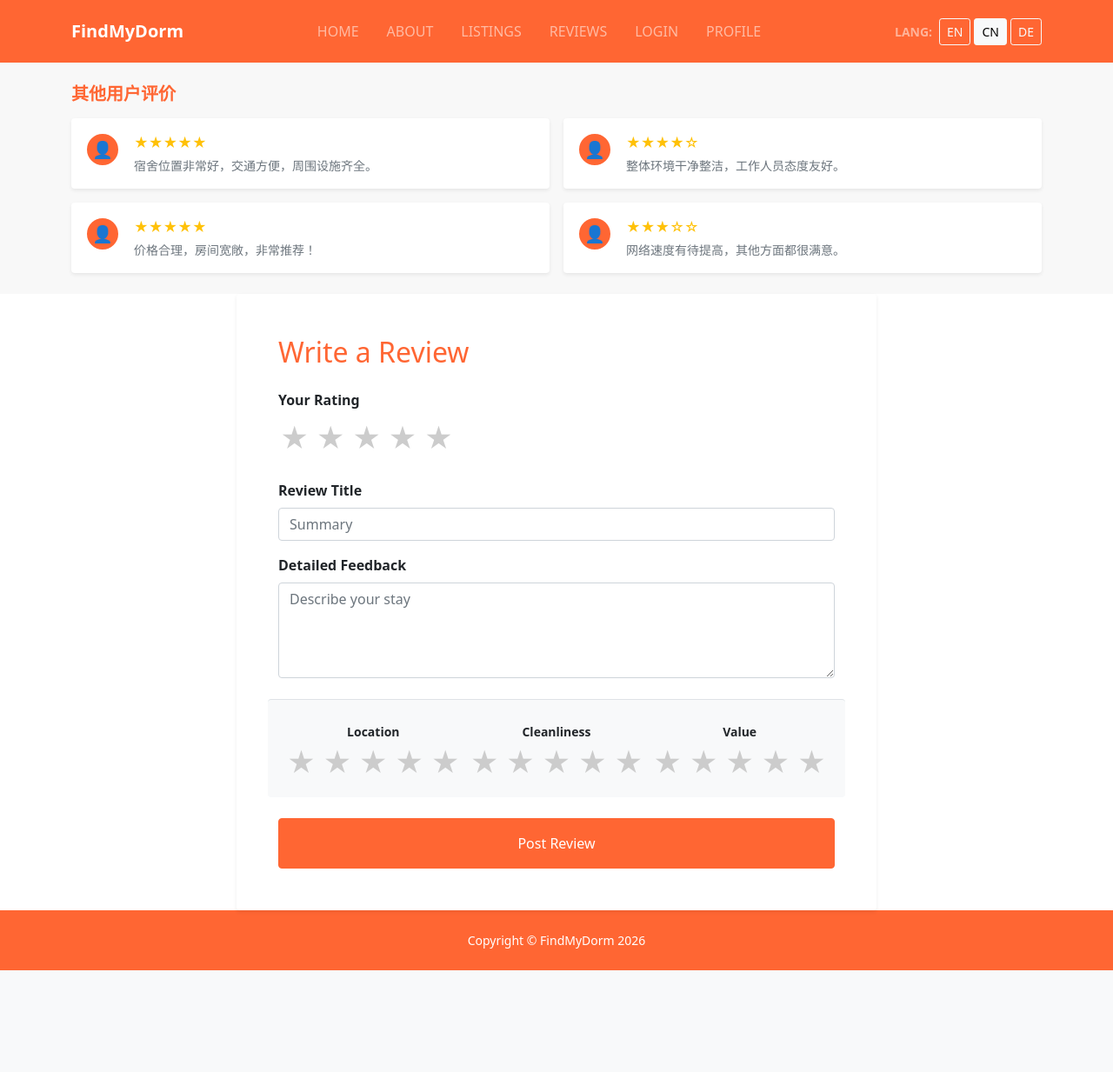
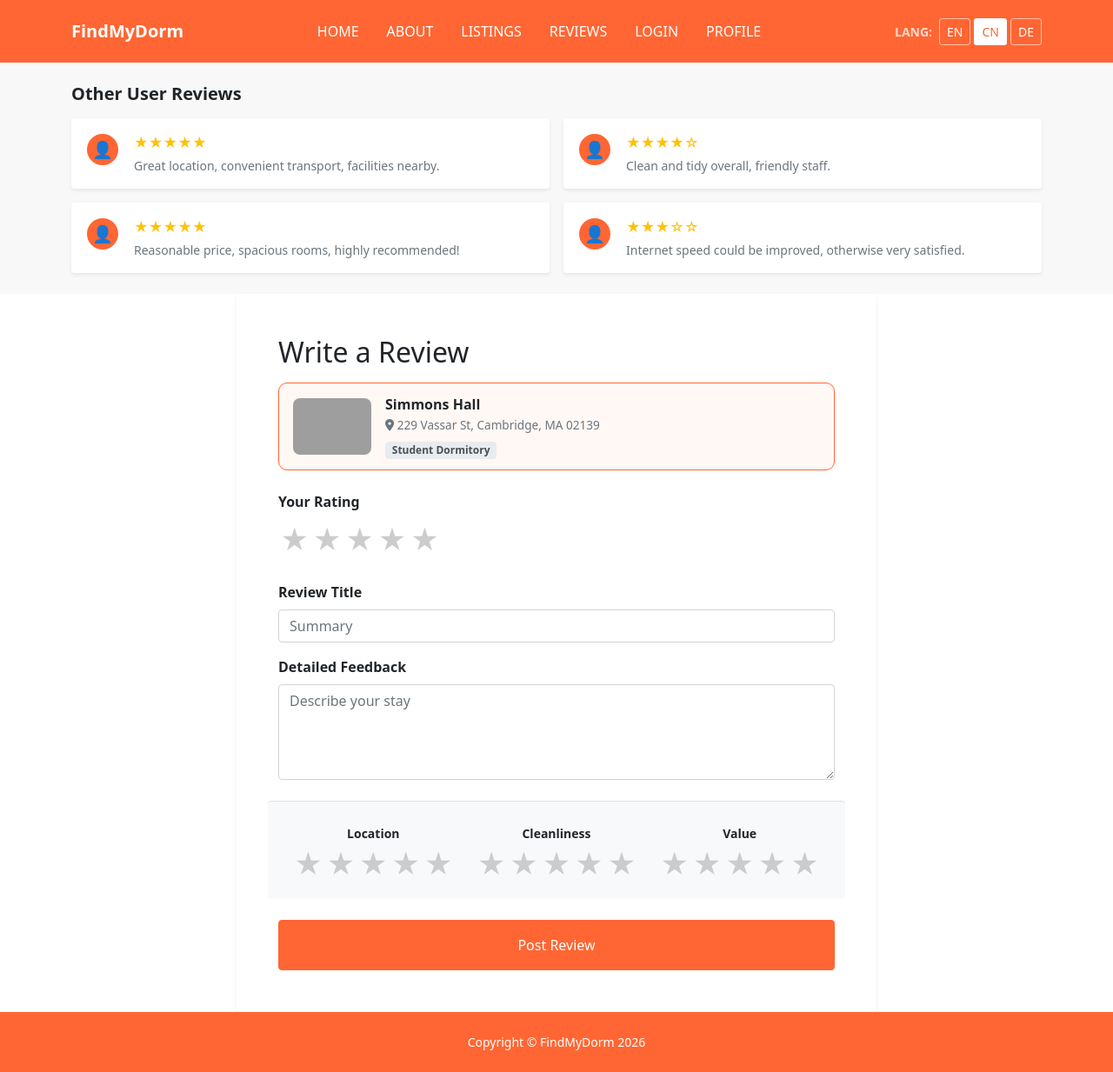
Before and after one commit to Parva-Shahh/FindmyDorm, a Flask app: page /review in a window 1280 px wide. Shown: the whole page at 87% size. Before the commit the page ends 1116 px from the top, so only its background shows below. Run offline with Flask 3, Linux system fonts and the light colour scheme; the visitor is signed in with stand-in values (Sample User, id 1); some libraries are stand-ins or nearby versions; grey boxes are pictures that could not be loaded.

Commit message:
Latest version of FindmyDorm website

```diff
--- a/app/static/css/chinese-styles.css
+++ /dev/null
@@ -1,78 +0,0 @@
-/**
- * FILE: chinese-styles.css
- * AUTHOR: Garreth (C24451694)
- */
-
-/* ===== NAVBAR & FOOTER ===== */
-[data-lang="zh"] #mainNav {
-    background-color: #ff6633 !important;
-}
-
-[data-lang="zh"] #mainFooter {
-    background-color: #ff6633 !important;
-    color: #ffffff !important;
-}
-
-/* ===== HEADINGS ===== */
-[data-lang="zh"] .section-heading,
-[data-lang="zh"] .section-heading-lower,
-[data-lang="zh"] h2,
-[data-lang="zh"] h5.fw-bold {
-    color: #ff6633 !important;
-}
-
-/* ===== STARS ===== */
-[data-lang="zh"] .star-rating input:checked ~ label,
-[data-lang="zh"] .star-rating label:hover,
-[data-lang="zh"] .star-rating label:hover ~ label {
-    color: #ff6633 !important;
-}
-
-/* ===== BUTTONS ===== */
-[data-lang="zh"] .btn-primary {
-    background-color: #ff6633 !important;
-    border-color: #ff6633 !important;
-}
-
-/* ===== BACKGROUNDS — white ===== */
-[data-lang="zh"] .bg-faded,
-[data-lang="zh"] .cta-inner {
-    background-color: #ffffff !important;
-    color: #212529 !important;
-}
-
-/* ===== SOCIAL PROOF BOX ===== */
-[data-lang="zh"] .social-proof-box {
-    background-color: #fff3ee;
-    border: 1px solid #ff6633;
-    border-radius: 12px;
-    box-shadow: 0 4px 15px rgba(255, 102, 51, 0.2);
-    display: block !important;
-}
-
-/* ===== LOGIN: social proof bar ===== */
-[data-lang="zh"] .zh-social-proof {
-    background-color: #fff3ee;
-    border: 1px solid #ff6633;
-    border-radius: 10px;
-}
-
-[data-lang="zh"] .zh-avatar {
-    width: 36px;
-    height: 36px;
-    background: #ff6633;
-    border-radius: 50%;
-    display: flex;
-    align-items: center;
-    justify-content: center;
-    font-size: 1rem;
-    margin-right: -8px;
-    border: 2px solid white;
-}
-
-[data-lang="zh"] .zh-avatar.flex-shrink-0 {
-    width: 40px;
-    height: 40px;
-    margin-right: 0;
-    font-size: 1.2rem;
-}
--- a/app/static/css/common-styles.css
+++ /dev/null
@@ -1,47 +0,0 @@
-/**
- * FILE: common-styles.css
- * AUTHOR: Garreth (C24451694)
- */
-
-/* =============================================
-   STAR RATING SYSTEM
-============================================= */
-.star-rating {
-    display: flex;
-    flex-direction: row-reverse;
-    justify-content: flex-end;
-    gap: 0.25rem;
-}
-
-.star-rating input { display: none; }
-
-.star-rating label {
-    font-size: 2.25rem;
-    color: #d9d9d9;
-    cursor: pointer;
-    transition: color 0.2s ease-in-out;
-}
-
-/* =============================================
-   LOGIN FOOTER TEXT
-============================================= */
-.login-footer-text {
-    color: #6c757d;
-}
-
-.login-footer-text a {
-    color: #0d6efd;
-    text-decoration: none;
-    font-weight: bold;
-}
-
-.login-footer-text a:hover {
-    text-decoration: underline;
-}
-
-/* =============================================
-   DEFAULT NAVBAR (English)
-============================================= */
-#mainNav {
-    background-color: rgba(47, 23, 15, 0.9);
-}
--- /dev/null
+++ b/app/static/css/components-styles.css
@@ -0,0 +1,23 @@
+/* Sticky Footer Logic */
+html, body { height: 100%; }
+body { display: flex; flex-direction: column; min-height: 100vh; }
+main.flex-grow-1 { flex: 1 0 auto; }
+footer { flex-shrink: 0; }
+
+/* Star Rating System */
+.star-rating label { font-size: 2.25rem; color: #d9d9d9; cursor: pointer; transition: color 0.2s; }
+
+/* Default Star Color (Yellow) */
+.star-rating input:checked ~ label,
+.star-rating label:hover,
+.star-rating label:hover ~ label { color: #ffca08 !important; }
+
+/* Chinese Star Color (Orange) */
+[data-lang="zh"] .star-rating input:checked ~ label,
+[data-lang="zh"] .star-rating label:hover,
+[data-lang="zh"] .star-rating label:hover ~ label { color: #ff6633 !important; }
+
+/* German Star Color (Black) */
+[data-lang="de"] .star-rating input:checked ~ label,
+[data-lang="de"] .star-rating label:hover,
+[data-lang="de"] .star-rating label:hover ~ label { color: #212529 !important; }
--- /dev/null
+++ b/app/static/css/nav-footer-styles.css
@@ -0,0 +1,43 @@
+/**
+ * GLOBAL LAYOUT: Navigation & Footer
+ */
+
+/* ===== DEFAULT (English/White) ===== */
+#mainNav { background-color: #ffffff !important; border-bottom: 1px solid #dee2e6; }
+#mainNav .nav-link { color: #212529 !important; }
+#mainNav .navbar-brand { color: #0d6efd !important; }
+#mainNav .btn-outline-light { color: #212529 !important; border-color: #dee2e6 !important; }
+#mainNav .btn-outline-light.active { background-color: #0d6efd !important; color: #ffffff !important; }
+#mainFooter { background-color: #f8f9fa; color: #6c757d; border-top: 1px solid #dee2e6; }
+
+/* ===== CHINESE THEME (Orange) ===== */
+[data-lang="zh"] #mainNav { background-color: #ff6633 !important; border: none !important; }
+[data-lang="zh"] #mainNav .nav-link, [data-lang="zh"] #mainNav .navbar-brand { color: #ffffff !important; }
+[data-lang="zh"] #mainNav .btn-outline-light.active { background-color: #ffffff !important; color: #ff6633 !important; }
+[data-lang="zh"] #mainFooter { background-color: #ff6633 !important; color: #ffffff !important; border: none !important; }
+
+/* ===== GERMAN THEME (Black/Dark) ===== */
+[data-lang="de"] #mainNav { background-color: #212529 !important; border: none !important; }
+[data-lang="de"] #mainNav .nav-link, [data-lang="de"] #mainNav .navbar-brand { color: #ffffff !important; }
+[data-lang="de"] #mainNav .btn-outline-light.active { background-color: #ffffff !important; color: #212529 !important; }
+[data-lang="de"] #mainFooter { background-color: #212529 !important; color: #adb5bd !important; border: none !important; }
+
+/* ===== CHINESE: LANG label and inactive buttons white ===== */
+[data-lang="zh"] #mainNav .text-white-50 {
+    color: rgba(255, 255, 255, 0.75) !important;
+}
+
+[data-lang="zh"] #mainNav .btn-outline-light {
+    color: #ffffff !important;
+    border-color: rgba(255, 255, 255, 0.6) !important;
+}
+
+/* ===== GERMAN: LANG label and inactive buttons white ===== */
+[data-lang="de"] #mainNav .text-white-50 {
+    color: rgba(255, 255, 255, 0.75) !important;
+}
+
+[data-lang="de"] #mainNav .btn-outline-light {
+    color: #ffffff !important;
+    border-color: rgba(255, 255, 255, 0.6) !important;
+}
--- /dev/null
+++ b/app/static/css/review-styles.css
@@ -0,0 +1,118 @@
+/**
+ * FILE: review-styles.css
+ * AUTHOR: Garreth (C24451694)
+ */
+
+#germanChecklist li {
+    font-size: 1.1rem;
+    margin-bottom: 12px;
+    display: flex;
+    align-items: center;
+}
+
+/* Override Bootstrap blue border on checklist card */
+[data-lang="de"] .card.border-primary,
+[data-lang="de"] .card.shadow.border-primary {
+    border-color: #212529 !important;
+    border-width: 2px !important;
+}
+
+/* Override Bootstrap blue text on checklist heading */
+[data-lang="de"] .text-primary,
+[data-lang="de"] h5.text-primary,
+[data-lang="de"] .fw-bold.text-primary {
+    color: #212529 !important;
+}
+
+/* Checklist success state — black not green */
+[data-lang="de"] .text-success,
+[data-lang="de"] #germanChecklist .text-success {
+    color: #212529 !important;
+}
+
+[data-lang="de"] #germanChecklist .fw-bold {
+    color: #212529 !important;
+}
+
+/* Button overrides */
+[data-lang="de"] .btn-primary {
+    background-color: #212529 !important;
+    border-color: #212529 !important;
+    color: #ffffff !important;
+}
+
+[data-lang="zh"] .btn-primary {
+    background-color: #ff6633 !important;
+    border-color: #ff6633 !important;
+    color: #ffffff !important;
+}
+
+/* Chinese other reviews panel avatar */
+[data-lang="zh"] .zh-avatar.flex-shrink-0 {
+    width: 40px;
+    height: 40px;
+    background: #ff6633;
+    border-radius: 50%;
+    display: flex;
+    align-items: center;
+    justify-content: center;
+    font-size: 1.2rem;
+    border: 2px solid white;
+    flex-shrink: 0;
+    margin-right: 0;
+}
+
+/* ===== PROPERTY PREVIEW ===== */
+.property-preview {
+    display: flex;
+    align-items: center;
+    gap: 16px;
+    background: #f8f9fa;
+    border-radius: 10px;
+    padding: 12px 16px;
+    margin-bottom: 24px;
+    border: 1px solid #dee2e6;
+}
+
+.property-preview img {
+    width: 90px;
+    height: 65px;
+    object-fit: cover;
+    border-radius: 8px;
+    flex-shrink: 0;
+}
+
+.property-preview .property-info .property-name {
+    font-weight: 700;
+    font-size: 1rem;
+    margin-bottom: 2px;
+}
+
+.property-preview .property-info .property-location {
+    font-size: 0.85rem;
+    color: #6c757d;
+}
+
+.property-preview .property-info .property-location i {
+    color: #6c757d;
+    margin-right: 4px;
+}
+
+/* German property preview */
+[data-lang="de"] .property-preview {
+    border-color: #212529;
+}
+
+[data-lang="de"] .property-preview .property-info .property-location i {
+    color: #212529;
+}
+
+/* Chinese property preview */
+[data-lang="zh"] .property-preview {
+    border-color: #ff6633;
+    background: #fff8f5;
+}
+
+[data-lang="zh"] .property-preview .property-info .property-location i {
+    color: #ff6633;
+}
--- a/app/templates/base.html
+++ b/app/templates/base.html
@@ -9,15 +9,7 @@
         <script src="https://use.fontawesome.com/releases/v6.1.0/js/all.js" crossorigin="anonymous"></script>
         <link href="https://fonts.googleapis.com/css?family=Raleway:100,400,700|Lora:400,700" rel="stylesheet" />
 
-        <link href="{{ url_for('static', filename='css/styles.css') }}" rel="stylesheet" />
-        <link href="{{ url_for('static', filename='css/common-styles.css') }}" rel="stylesheet" />
-
-        <!-- Load language CSS globally so theming applies on every page -->
-        {% if session.get('language') == 'zh' %}
-            <link href="{{ url_for('static', filename='css/chinese-styles.css') }}" rel="stylesheet" />
-        {% elif session.get('language') == 'de' %}
-            <link href="{{ url_for('static', filename='css/german-styles.css') }}" rel="stylesheet" />
-        {% endif %}
+        <link href="{{ url_for('static', filename='css/nav-footer-styles.css') }}" rel="stylesheet" />
 
         {% block extra_css %}{% endblock %}
     </head>
@@ -25,7 +17,6 @@
     <body>
         <nav class="navbar navbar-expand-lg navbar-dark py-lg-3" id="mainNav">
             <div class="container">
-                <!-- Logo left -->
                 <a class="navbar-brand fw-bold" href="{{ url_for('index') }}">FindMyDorm</a>
 
                 <button class="navbar-toggler" type="button" data-bs-toggle="collapse" data-bs-target="#navContent">
@@ -33,17 +24,15 @@
                 </button>
 
                 <div class="collapse navbar-collapse" id="navContent">
-                    <!-- Links centered -->
                     <ul class="navbar-nav mx-auto">
-                        <li class="nav-item px-lg-2"><a class="nav-link text-uppercase" href="{{ url_for('index') }}">Home</a></li>
-                        <li class="nav-item px-lg-2"><a class="nav-link text-uppercase" href="{{ url_for('about') }}">About</a></li>
-                        <li class="nav-item px-lg-2"><a class="nav-link text-uppercase" href="{{ url_for('listings') }}">Listings</a></li>
-                        <li class="nav-item px-lg-2"><a class="nav-link text-uppercase" href="{{ url_for('review') }}">Reviews</a></li>
-                        <li class="nav-item px-lg-2"><a class="nav-link text-uppercase" href="{{ url_for('login') }}">Login</a></li>
-                        <li class="nav-item px-lg-2"><a class="nav-link text-uppercase" href="{{ url_for('profile') }}">Profile</a></li>
+                        <li class="nav-item px-lg-2"><a class="nav-link text-uppercase" href="{{ url_for('index') }}">{{ _('Home') }}</a></li>
+                        <li class="nav-item px-lg-2"><a class="nav-link text-uppercase" href="{{ url_for('about') }}">{{ _('About') }}</a></li>
+                        <li class="nav-item px-lg-2"><a class="nav-link text-uppercase" href="{{ url_for('listings') }}">{{ _('Listings') }}</a></li>
+                        <li class="nav-item px-lg-2"><a class="nav-link text-uppercase" href="{{ url_for('review') }}">{{ _('Reviews') }}</a></li>
+                        <li class="nav-item px-lg-2"><a class="nav-link text-uppercase" href="{{ url_for('login') }}">{{ _('Login') }}</a></li>
+                        <li class="nav-item px-lg-2"><a class="nav-link text-uppercase" href="{{ url_for('profile') }}">{{ _('Profile') }}</a></li>
                     </ul>
 
-                    <!-- Language switcher far right -->
                     <div class="d-flex align-items-center gap-1 ms-lg-3 mt-3 mt-lg-0">
                         <span class="text-white-50 small me-1 fw-bold">LANG:</span>
                         <a href="{{ url_for('set_language', lang_code='en') }}"
@@ -57,11 +46,13 @@
             </div>
         </nav>
 
-        {% block main %}{% endblock %}
+        <main class="flex-grow-1">
+            {% block main %}{% endblock %}
+        </main>
 
         <footer class="footer text-faded text-center py-4" id="mainFooter">
             <div class="container">
-                <p class="m-0 small">Copyright &copy; FindMyDorm 2026</p>
+                <p class="m-0 small">{{ _('Copyright') }} &copy; FindMyDorm 2026</p>
             </div>
         </footer>
 
--- a/app/templates/review.html
+++ b/app/templates/review.html
@@ -2,7 +2,14 @@
 
 {% block extra_css %}
     <link rel="stylesheet" href="https://cdnjs.cloudflare.com/ajax/libs/font-awesome/6.4.0/css/all.min.css">
-    <link href="{{ url_for('static', filename='css/common-styles.css') }}" rel="stylesheet" />
+    <link href="{{ url_for('static', filename='css/components-styles.css') }}" rel="stylesheet" />
+    <link href="{{ url_for('static', filename='css/review-styles.css') }}" rel="stylesheet" />
+
+    {% if session.get('language') == 'zh' %}
+        <link href="{{ url_for('static', filename='css/chinese-styles.css') }}" rel="stylesheet" />
+    {% elif session.get('language') == 'de' %}
+        <link href="{{ url_for('static', filename='css/german-styles.css') }}" rel="stylesheet" />
+    {% endif %}
 
     <style>
         .star-rating {
@@ -10,11 +17,7 @@
             flex-direction: row-reverse;
             justify-content: flex-end;
         }
-
-        .star-rating input {
-            display: none;
-        }
-
+        .star-rating input { display: none; }
         .star-rating label {
             color: #ccc !important;
             cursor: pointer;
@@ -22,16 +25,13 @@
             transition: color 0.2s;
             margin: 0 2px;
         }
-
         .star-rating input:checked ~ label,
         .star-rating label:hover,
         .star-rating label:hover ~ label {
             color: #ffca08 !important;
         }
-
         .text-success { color: #198754 !important; }
         .fw-bold { font-weight: 700 !important; }
-
         #germanChecklist li {
             font-size: 1.1rem;
             margin-bottom: 12px;
@@ -39,7 +39,6 @@
             align-items: center;
             transition: all 0.3s ease;
         }
-
         .justify-content-center {
             justify-content: center !important;
             flex-direction: row-reverse !important;
@@ -53,14 +52,14 @@
 <!-- ========== CHINESE: Other Reviews panel ========== -->
 <section class="py-4" style="background:#f8f8f8;">
     <div class="container">
-        <h5 class="fw-bold mb-3">其他用户评价</h5>
+        <h5 class="fw-bold mb-3">{{ _('Other User Reviews') }}</h5>
         <div class="row g-3">
             <div class="col-md-6">
                 <div class="d-flex align-items-start gap-3 bg-white p-3 rounded shadow-sm">
                     <div class="zh-avatar flex-shrink-0">👤</div>
                     <div>
                         <div class="text-warning mb-1">★★★★★</div>
-                        <p class="small mb-0 text-muted">宿舍位置非常好，交通方便，周围设施齐全。</p>
+                        <p class="small mb-0 text-muted">{{ _('Great location, convenient transport, facilities nearby.') }}</p>
                     </div>
                 </div>
             </div>
@@ -69,7 +68,7 @@
                     <div class="zh-avatar flex-shrink-0">👤</div>
                     <div>
                         <div class="text-warning mb-1">★★★★☆</div>
-                        <p class="small mb-0 text-muted">整体环境干净整洁，工作人员态度友好。</p>
+                        <p class="small mb-0 text-muted">{{ _('Clean and tidy overall, friendly staff.') }}</p>
                     </div>
                 </div>
             </div>
@@ -78,7 +77,7 @@
                     <div class="zh-avatar flex-shrink-0">👤</div>
                     <div>
                         <div class="text-warning mb-1">★★★★★</div>
-                        <p class="small mb-0 text-muted">价格合理，房间宽敞，非常推荐！</p>
+                        <p class="small mb-0 text-muted">{{ _('Reasonable price, spacious rooms, highly recommended!') }}</p>
                     </div>
                 </div>
             </div>
@@ -87,7 +86,7 @@
                     <div class="zh-avatar flex-shrink-0">👤</div>
                     <div>
                         <div class="text-warning mb-1">★★★☆☆</div>
-                        <p class="small mb-0 text-muted">网络速度有待提高，其他方面都很满意。</p>
+                        <p class="small mb-0 text-muted">{{ _('Internet speed could be improved, otherwise very satisfied.') }}</p>
                     </div>
                 </div>
             </div>
@@ -100,14 +99,34 @@
     <div class="container">
         <div class="row">
 
-            <!-- Main form column: centered for Chinese and English, left-aligned for German -->
             <div class="{% if session.get('language') != 'de' %}col-lg-8 mx-auto{% else %}col-lg-8{% endif %}">
                 <div class="bg-faded p-5 rounded shadow-sm">
-                    <h2 class="section-heading mb-4">Write a Review</h2>
+                    <h2 class="section-heading mb-3">{{ _('Write a Review') }}</h2>
+
+                    <!-- ===== PROPERTY PREVIEW ===== -->
+                    <div class="property-preview">
+                        <img src="{{ url_for('static', filename='assets/img/dorm-banner.jpg') }}"
+                             alt="{{ _('Simmons Hall') }}"
+                             onerror="this.src='https://placehold.co/90x65?text=Dorm'">
+                        <div class="property-info">
+                            <div class="property-name">{{ _('Simmons Hall') }}</div>
+                            <div class="property-location">
+                                <i class="fas fa-map-marker-alt"></i>
+                                {{ _('229 Vassar St, Cambridge, MA 02139') }}
+                            </div>
+                            <div class="mt-1">
+                                <span class="badge"
+                                      style="background:#e9ecef; color:#495057; font-size:0.75rem;">
+                                    {{ _('Student Dormitory') }}
+                                </span>
+                            </div>
+                        </div>
+                    </div>
+                    <!-- ===== END PROPERTY PREVIEW ===== -->
 
                     <form id="reviewForm" method="POST">
                         <div class="mb-4">
-                            <label class="form-label d-block fw-bold">Your Rating</label>
+                            <label class="form-label d-block fw-bold">{{ _('Your Rating') }}</label>
                             <div class="star-rating">
                                 <input type="radio" name="overall" id="star5" value="5"><label for="star5">★</label>
                                 <input type="radio" name="overall" id="star4" value="4"><label for="star4">★</label>
@@ -118,18 +137,20 @@
                         </div>
 
                         <div class="mb-3">
-                            <label class="form-label fw-bold">Review Title</label>
-                            <input type="text" class="form-control" id="reviewTitle" name="title" placeholder="Summary">
+                            <label class="form-label fw-bold">{{ _('Review Title') }}</label>
+                            <input type="text" class="form-control" id="reviewTitle" name="title"
+                                   placeholder="{{ _('Summary') }}">
                         </div>
 
                         <div class="mb-4">
-                            <label class="form-label fw-bold">Detailed Feedback</label>
-                            <textarea class="form-control" rows="4" id="reviewContent" name="content" placeholder="Describe your stay"></textarea>
+                            <label class="form-label fw-bold">{{ _('Detailed Feedback') }}</label>
+                            <textarea class="form-control" rows="4" id="reviewContent" name="content"
+                                      placeholder="{{ _('Describe your stay') }}"></textarea>
                         </div>
 
                         <div class="row mb-4 border-top pt-4 bg-light rounded p-3">
                             <div class="col-md-4 text-center">
-                                <label class="small fw-bold">Location</label>
+                                <label class="small fw-bold">{{ _('Location') }}</label>
                                 <div class="star-rating justify-content-center">
                                     <input type="radio" name="loc" id="l5" value="5"><label for="l5">★</label>
                                     <input type="radio" name="loc" id="l4" value="4"><label for="l4">★</label>
@@ -139,7 +160,7 @@
                                 </div>
                             </div>
                             <div class="col-md-4 text-center">
-                                <label class="small fw-bold">Cleanliness</label>
+                                <label class="small fw-bold">{{ _('Cleanliness') }}</label>
                                 <div class="star-rating justify-content-center">
                                     <input type="radio" name="clean" id="c5" value="5"><label for="c5">★</label>
                                     <input type="radio" name="clean" id="c4" value="4"><label for="c4">★</label>
@@ -149,7 +170,7 @@
                                 </div>
                             </div>
                             <div class="col-md-4 text-center">
-                                <label class="small fw-bold">Value</label>
+                                <label class="small fw-bold">{{ _('Value') }}</label>
                                 <div class="star-rating justify-content-center">
                                     <input type="radio" name="val" id="v5" value="5"><label for="v5">★</label>
                                     <input type="radio" name="val" id="v4" value="4"><label for="v4">★</label>
@@ -160,21 +181,20 @@
                             </div>
                         </div>
 
-                        <button type="submit" class="btn btn-primary w-100 py-3">Post Review</button>
+                        <button type="submit" class="btn btn-primary w-100 py-3">{{ _('Post Review') }}</button>
                     </form>
                 </div>
             </div>
 
-            <!-- Sidebar: only rendered for German -->
             {% if session.get('language') == 'de' %}
             <div class="col-lg-4 mt-5">
                 <div class="card shadow border-primary">
                     <div class="card-body">
-                        <h5 class="fw-bold text-primary mb-3">Submission Progress</h5>
+                        <h5 class="fw-bold text-primary mb-3">{{ _('Submission Progress') }}</h5>
                         <ul class="list-unstyled" id="germanChecklist">
-                            <li class="text-muted"><i class="far fa-circle me-2"></i> Overall Rating</li>
-                            <li class="text-muted"><i class="far fa-circle me-2"></i> Title & Content</li>
-                            <li class="text-muted"><i class="far fa-circle me-2"></i> Category Breakdown</li>
+                            <li class="text-muted"><i class="far fa-circle me-2"></i> {{ _('Overall Rating') }}</li>
+                            <li class="text-muted"><i class="far fa-circle me-2"></i> {{ _('Title & Content') }}</li>
+                            <li class="text-muted"><i class="far fa-circle me-2"></i> {{ _('Category Breakdown') }}</li>
                         </ul>
                     </div>
                 </div>
--- /dev/null
+++ b/babel.cfg
@@ -0,0 +1,3 @@
+[python: **.py]
+[jinja2: **/templates/**.html]
+extensions=jinja2.ext.autoescape,jinja2.ext.with_
```
Also changed, not shown: app/__init__.py (+2 -5 lines), app/static/css/german-styles.css (deleted, +0 -51 lines), app/static/css/login-styles.css (added, +85 -0 lines), app/templates/login.html (+33 -30 lines), app/translations/de/LC_MESSAGES/messages.po (added), app/translations/zh/LC_MESSAGES/messages.po (added), 1 other file.
